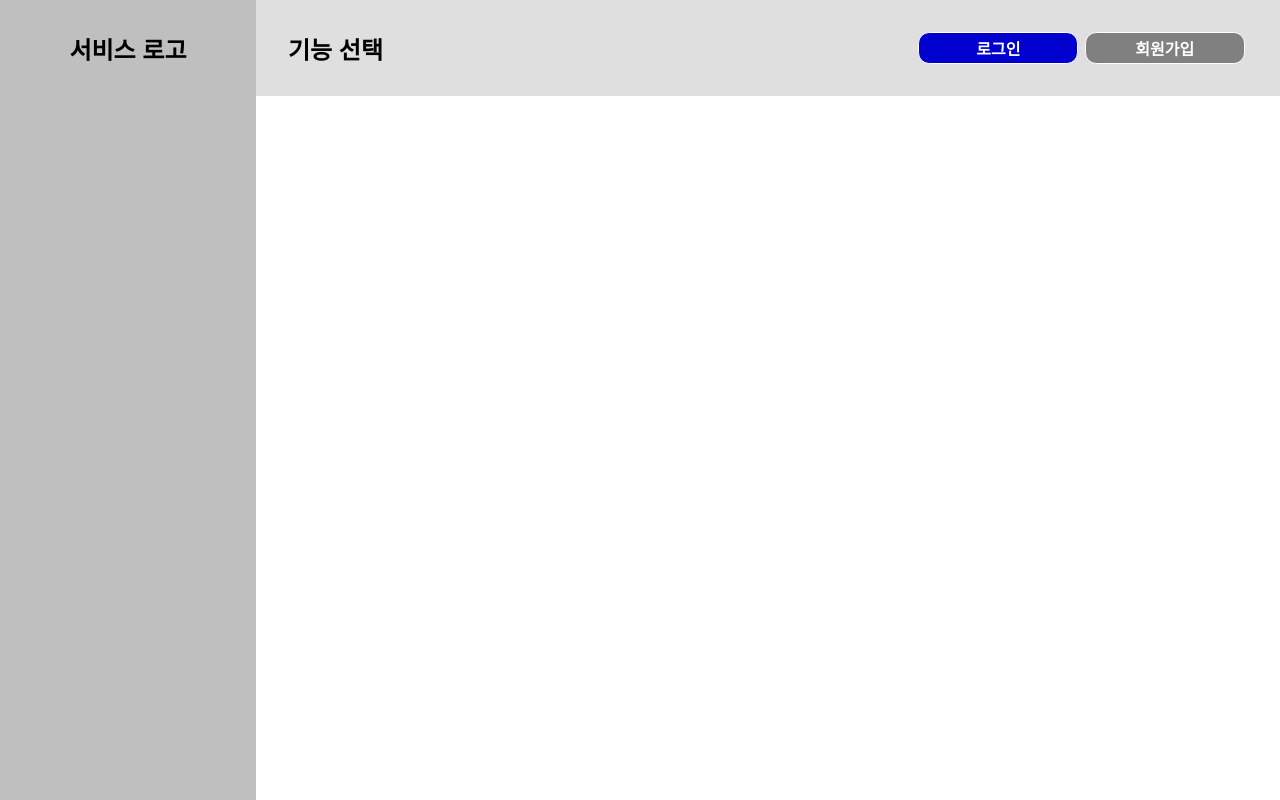
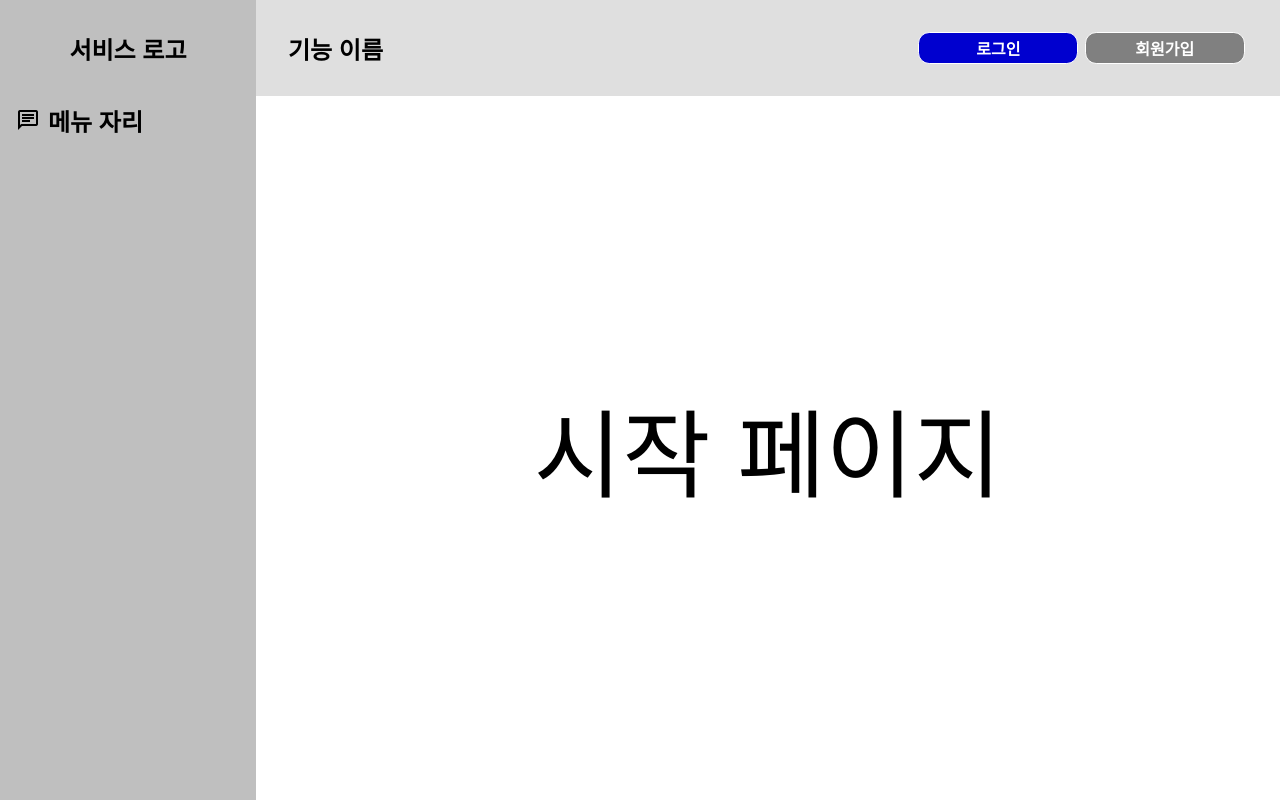
Before and after one commit to saibie/djangoEssentials, a Django app: page / in a window 1280 px wide. Run offline with Django 5.2, Linux system fonts and the light colour scheme; some web fonts are replaced.

Commit message:
메뉴 자리도 꾸밈

```diff
--- a/static/css/styles.css
+++ b/static/css/styles.css
@@ -51,7 +51,27 @@ button {
 .left-controllers{
     background-color: #bfbfbf;
 }
-
+.left-appbutton {
+    display:flex;
+    box-sizing: border-box;
+    width: 15rem; height: 3rem;
+    column-gap: .5rem;
+    font-size:1.5rem;
+    color:#000000;
+    font-weight:bold;
+    align-items: center;
+    justify-content: flex-start;
+    text-decoration:none;
+    padding: 0rem 1rem;
+}
+.incontents {
+    display: flex;
+    justify-content: center;
+    align-items: center;
+}
+.main-title {
+    font-size: 6rem;
+}
 /* 버튼 */
 .base-button {
     display: flex;
--- a/templates/base.html
+++ b/templates/base.html
@@ -3,9 +3,10 @@
 <html>
     <head>
         <meta charset="utf-8">
-        <title>페이지제목 v0.0.1</title>
+        <title>기본 템플릿 v0.0.1</title>
         <link rel="stylesheet" href="{% static 'css/styles.css' %}">
         <link rel="stylesheet" href="{% static 'css/account.css' %}">
+        <link rel="stylesheet" href="https://fonts.googleapis.com/css2?family=Material+Symbols+Outlined:opsz,wght,FILL,GRAD@20..48,100..700,0..1,-50..200" />
     </head>
     <body>
         {% csrf_token %}
@@ -16,7 +17,7 @@
             <div class="top-controllers">
                 <div class="apptitle">
                     {% if pagetitle is None %}
-                    기능 선택
+                    기능 이름
                     {% else %}
                     {{ pagetitle }}
                     {% endif %}
@@ -33,6 +34,10 @@
                 </div>
             </div>
             <div class="left-controllers">
+                <a class="left-appbutton" href="">
+                    <span class="material-symbols-outlined">
+                        chat
+                    </span>메뉴 자리</a>
             </div>
             <div class="incontents">
                 {% block content %}
--- a/templates/main.html
+++ b/templates/main.html
@@ -1,4 +1,6 @@
 {% extends "base.html" %}
 {% block content %}
-
+<div class="main-title">
+    시작 페이지
+</div>
 {% endblock %}
```
